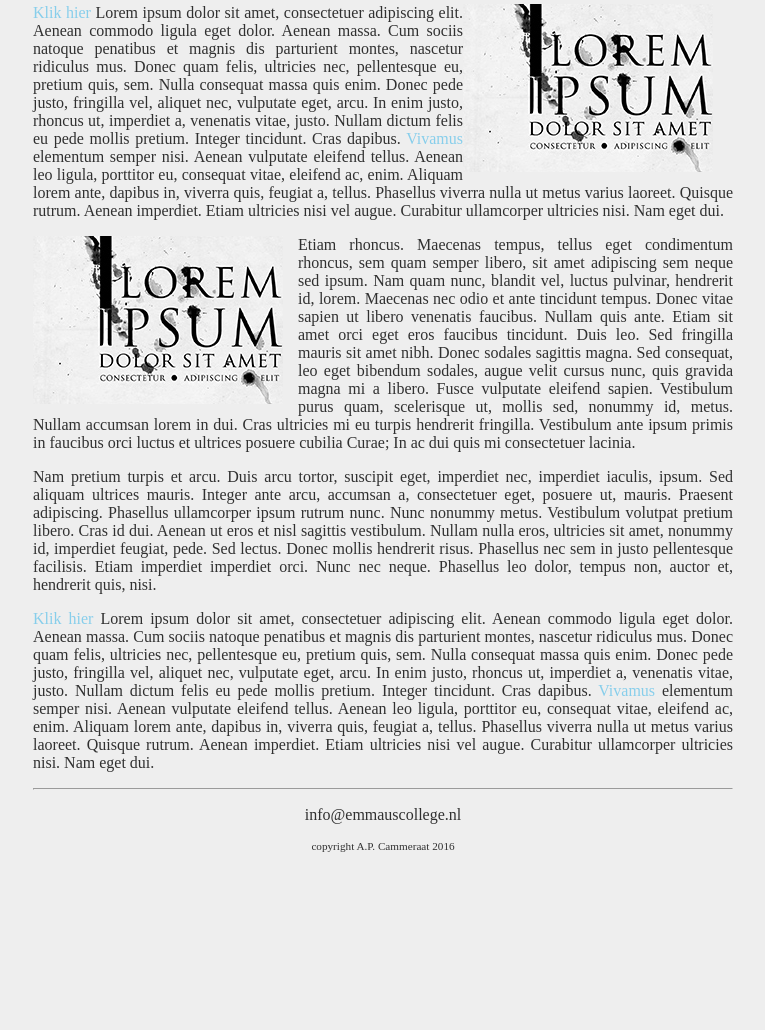
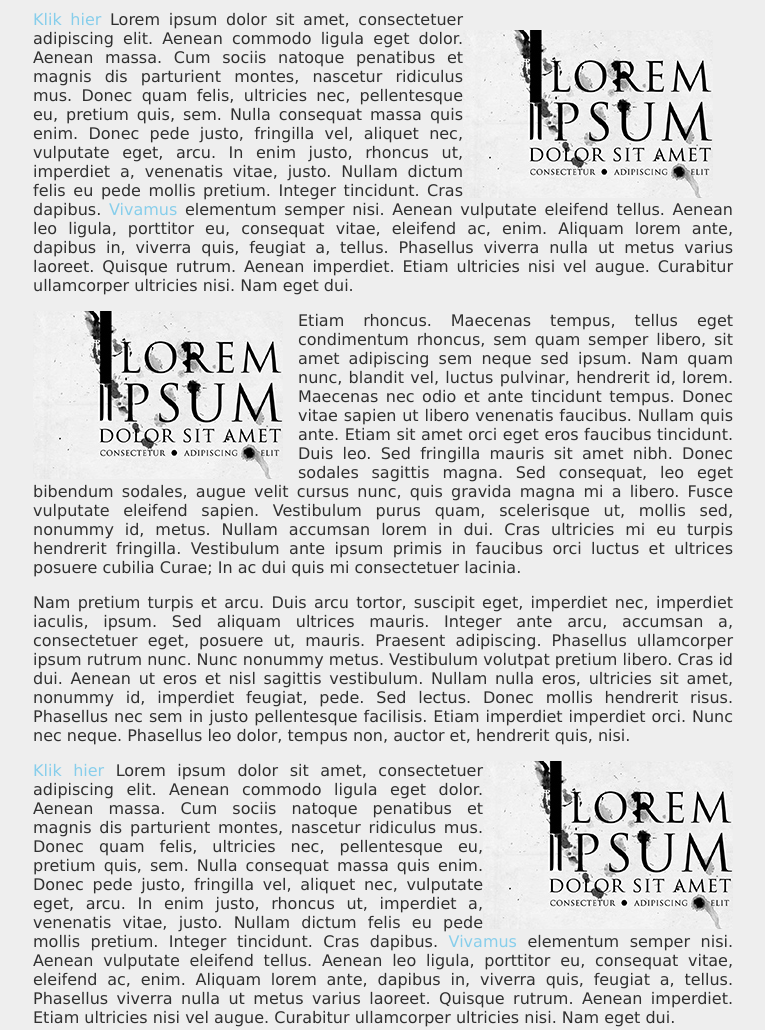
Before and after one commit to emmaus-4v/website-Bentedb, a plain HTML site: page index.html in a window 1280 px wide. Shown: the part 138-1168 px from the top of the page, without its empty margins (257-1022 px from the left). Before the commit the page ends 1011 px from the top, so only its background shows below. Drawn offline with Linux system fonts and the light colour scheme.

Commit message:
css aanpassing
Signed-off-by: Bentedb <112315@emmauscollege.nl>

```diff
--- a/index.html
+++ b/index.html
@@ -23,12 +23,13 @@
             </nav>
 
             <article>
-                <p><img class="zweefLinks" src="afbeeldingen/loremipsum.jpg">
-                <a href="http://nu.nl">Klik hier</a> Lorem ipsum dolor sit amet, consectetuer adipiscing elit. Aenean commodo ligula eget dolor. Aenean massa. Cum sociis natoque penatibus et magnis dis parturient montes, nascetur ridiculus mus. Donec quam felis, ultricies nec, pellentesque eu, pretium quis, sem. Nulla consequat massa quis enim. Donec pede justo, fringilla vel, aliquet nec, vulputate eget, arcu. In enim justo, rhoncus ut, imperdiet a, venenatis vitae, justo. Nullam dictum felis eu pede mollis pretium. Integer tincidunt. Cras dapibus. <a href="http://www.encyclo.nl/begrip/dum%20vivimus%20vivamus">Vivamus</a> elementum semper nisi. Aenean vulputate eleifend tellus. Aenean leo ligula, porttitor eu, consequat vitae, eleifend ac, enim. Aliquam lorem ante, dapibus in, viverra quis, feugiat a, tellus. Phasellus viverra nulla ut metus varius laoreet. Quisque rutrum. Aenean imperdiet. Etiam ultricies nisi vel augue. Curabitur ullamcorper ultricies nisi. Nam eget dui.</p>
-                <p><img class="zweeflinks2" src="afbeeldingen/loremipsum.jpg">Etiam rhoncus. Maecenas tempus, tellus eget condimentum rhoncus, sem quam semper libero, sit amet adipiscing sem neque sed ipsum. Nam quam nunc, blandit vel, luctus pulvinar, hendrerit id, lorem. Maecenas nec odio et ante tincidunt tempus. Donec vitae sapien ut libero venenatis faucibus. Nullam quis ante. Etiam sit amet orci eget eros faucibus tincidunt. Duis leo. Sed fringilla mauris sit amet nibh. Donec sodales sagittis magna. Sed consequat, leo eget bibendum sodales, augue velit cursus nunc, quis gravida magna mi a libero. Fusce vulputate eleifend sapien. Vestibulum purus quam, scelerisque ut, mollis sed, nonummy id, metus. Nullam accumsan lorem in dui. Cras ultricies mi eu turpis hendrerit fringilla. Vestibulum ante ipsum primis in faucibus orci luctus et ultrices posuere cubilia Curae; In ac dui quis mi consectetuer lacinia.</p>
+                <img class="zweefLinks" src="afbeeldingen/loremipsum.jpg">
+                <p class="tekst"><a href="http://nu.nl">Klik hier</a> Lorem ipsum dolor sit amet, consectetuer adipiscing elit. Aenean commodo ligula eget dolor. Aenean massa. Cum sociis natoque penatibus et magnis dis parturient montes, nascetur ridiculus mus. Donec quam felis, ultricies nec, pellentesque eu, pretium quis, sem. Nulla consequat massa quis enim. Donec pede justo, fringilla vel, aliquet nec, vulputate eget, arcu. In enim justo, rhoncus ut, imperdiet a, venenatis vitae, justo. Nullam dictum felis eu pede mollis pretium. Integer tincidunt. Cras dapibus. <a href="http://www.encyclo.nl/begrip/dum%20vivimus%20vivamus">Vivamus</a> elementum semper nisi. Aenean vulputate eleifend tellus. Aenean leo ligula, porttitor eu, consequat vitae, eleifend ac, enim. Aliquam lorem ante, dapibus in, viverra quis, feugiat a, tellus. Phasellus viverra nulla ut metus varius laoreet. Quisque rutrum. Aenean imperdiet. Etiam ultricies nisi vel augue. Curabitur ullamcorper ultricies nisi. Nam eget dui.</p>
+                <img class="zweeflinks2" src="afbeeldingen/loremipsum.jpg"><p>Etiam rhoncus. Maecenas tempus, tellus eget condimentum rhoncus, sem quam semper libero, sit amet adipiscing sem neque sed ipsum. Nam quam nunc, blandit vel, luctus pulvinar, hendrerit id, lorem. Maecenas nec odio et ante tincidunt tempus. Donec vitae sapien ut libero venenatis faucibus. Nullam quis ante. Etiam sit amet orci eget eros faucibus tincidunt. Duis leo. Sed fringilla mauris sit amet nibh. Donec sodales sagittis magna. Sed consequat, leo eget bibendum sodales, augue velit cursus nunc, quis gravida magna mi a libero. Fusce vulputate eleifend sapien. Vestibulum purus quam, scelerisque ut, mollis sed, nonummy id, metus. Nullam accumsan lorem in dui. Cras ultricies mi eu turpis hendrerit fringilla. Vestibulum ante ipsum primis in faucibus orci luctus et ultrices posuere cubilia Curae; In ac dui quis mi consectetuer lacinia.</p>
                 <p>Nam pretium turpis et arcu. Duis arcu tortor, suscipit eget, imperdiet nec, imperdiet iaculis, ipsum. Sed aliquam ultrices mauris. Integer ante arcu, accumsan a, consectetuer eget, posuere ut, mauris. Praesent adipiscing. Phasellus ullamcorper ipsum rutrum nunc. Nunc nonummy metus. Vestibulum volutpat pretium libero. Cras id dui. Aenean ut eros et nisl sagittis vestibulum. Nullam nulla eros, ultricies sit amet, nonummy id, imperdiet feugiat, pede. Sed lectus. Donec mollis hendrerit risus. Phasellus nec sem in justo pellentesque facilisis. Etiam imperdiet imperdiet orci. Nunc nec neque. Phasellus leo dolor, tempus non, auctor et, hendrerit quis, nisi.</p>
+                 <img class="zweeflinks3" src="afbeeldingen/loremipsum.jpg">
             </article>
-            <article class= 'tekst'>
+            <article>
             <a href="http://nu.nl">Klik hier</a> Lorem ipsum dolor sit amet, consectetuer adipiscing elit. Aenean commodo ligula eget dolor. Aenean massa. Cum sociis natoque penatibus et magnis dis parturient montes, nascetur ridiculus mus. Donec quam felis, ultricies nec, pellentesque eu, pretium quis, sem. Nulla consequat massa quis enim. Donec pede justo, fringilla vel, aliquet nec, vulputate eget, arcu. In enim justo, rhoncus ut, imperdiet a, venenatis vitae, justo. Nullam dictum felis eu pede mollis pretium. Integer tincidunt. Cras dapibus. <a href="http://www.encyclo.nl/begrip/dum%20vivimus%20vivamus">Vivamus</a> elementum semper nisi. Aenean vulputate eleifend tellus. Aenean leo ligula, porttitor eu, consequat vitae, eleifend ac, enim. Aliquam lorem ante, dapibus in, viverra quis, feugiat a, tellus. Phasellus viverra nulla ut metus varius laoreet. Quisque rutrum. Aenean imperdiet. Etiam ultricies nisi vel augue. Curabitur ullamcorper ultricies nisi. Nam eget dui.</p>
             </article>
 
--- a/style.css
+++ b/style.css
@@ -6,7 +6,7 @@ html, body {
     background-color: #EEEEEE;
 
     color: #303030;
-    font: Verdana, Arial, Sans-Serif;
+    font-family: Verdana, Arial, Sans-Serif;
 }
 
 
@@ -33,17 +33,27 @@ footer {
     padding-bottom: 10px;
 }
 
+p.tekst {
+    margin-top:20px;
+
+}
+
 
 /* specifieke stijlen */
 
 img.zweefLinks {
     float:right;
     margin-right: 20px;
+    margin-top: 20px;
 }
 
 img.zweeflinks2 {
     float:left;
     margin-right: 15px;
+}
+img.zweeflinks3 {
+    float: right;
+
 }
 .smalltext {
     font-size: 0.7em;
@@ -81,7 +91,7 @@ nav li a {
 }
 
 nav li a:hover {
-    background-color: #b64009;
+    background-color: #f1ce05;
 }
 
 nav li a.active {
```
